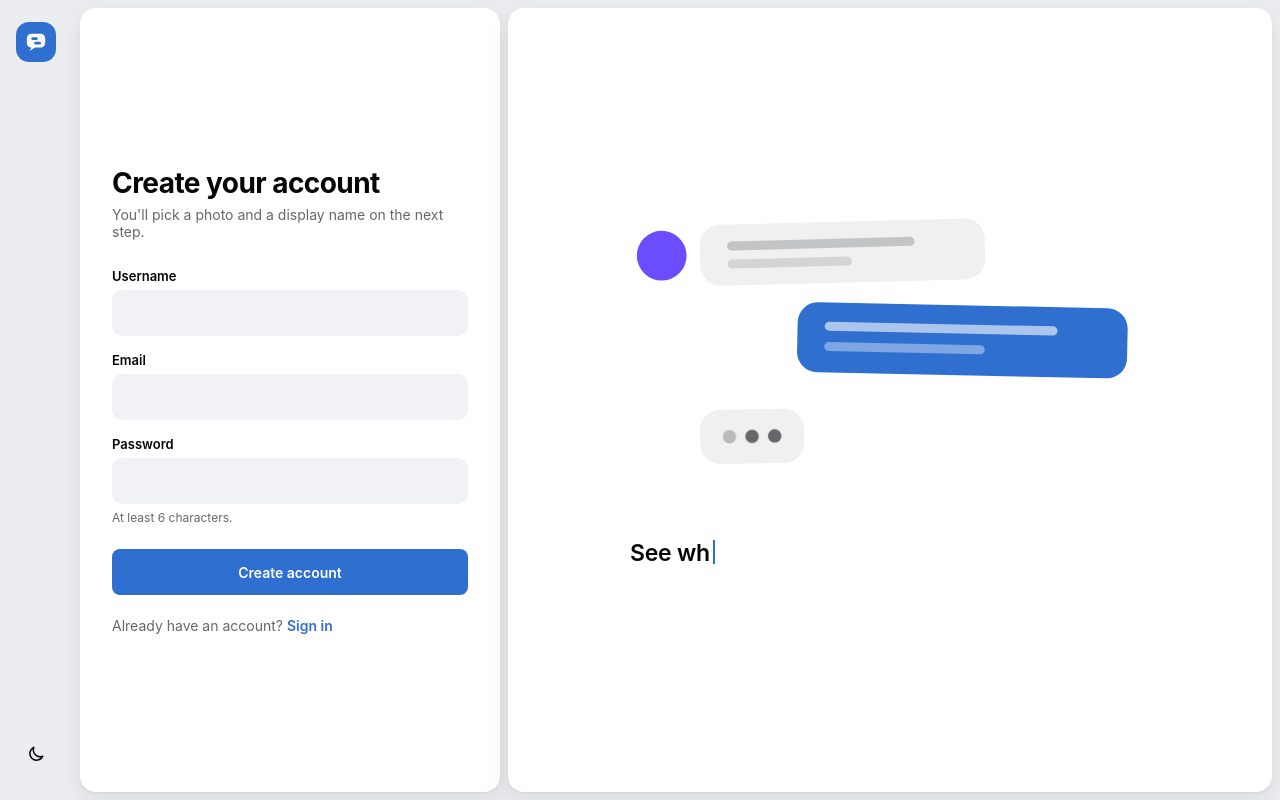
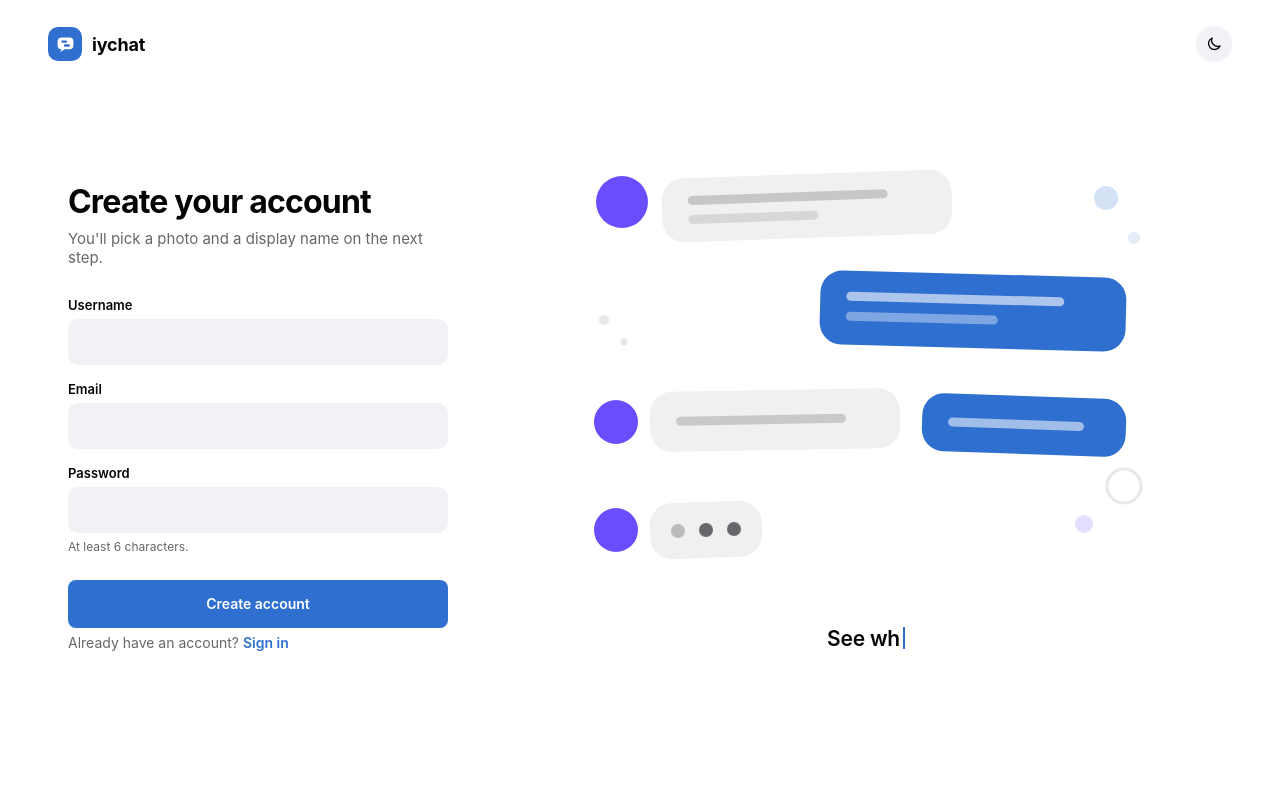
Before and after one commit to celestialharshu/iychat, a Next.js app in the folder client/: page /register in a window 1280 px wide. Built offline with nearby package versions, Linux system fonts and the light colour scheme; no server answers.

Commit message:
Redesign auth pages as standalone page with illustration

```diff
--- a/client/src/app/globals.css
+++ b/client/src/app/globals.css
@@ -928,78 +928,112 @@ input {
 }
 
 /* ---------- sign in / sign up ----------
-   The page is built out of the app's own shell: the icon rail, then a panel
-   where the chat list would sit (that's the form), then the big panel where a
-   thread would sit (that's a live-looking conversation). Same gutters, same
-   rounded panels, same colours as /chat. The column widths are the app's, so
-   this is never a 50/50 split.
+   Deliberately nothing like /chat. No icon rail, no floating panels, no grey
+   gutters — one clean open page, so it reads as the front door rather than the
+   app you're already inside. Form on the left, illustration on the right.
    ---------------------------------------- */
 
-.auth-shell {
+.auth-page {
+  min-height: 100dvh;
   display: flex;
-  min-height: 100dvh;
-  background: var(--app-bg);
-  padding: 8px 8px 8px 0;
-  gap: 8px;
+  flex-direction: column;
+  background: var(--panel);
 }
 
-/* the same 72px rail the app has: brand at the top, theme toggle at the bottom */
-.auth-rail {
-  width: 72px;
+.auth-topbar {
+  display: flex;
+  align-items: center;
+  justify-content: space-between;
   flex-shrink: 0;
+  padding: 26px 48px;
+}
+
+.auth-brand {
+  display: flex;
+  align-items: center;
+  gap: 10px;
+}
+
+.auth-brand-mark {
+  width: 34px;
+  height: 34px;
+  border-radius: 10px;
+  background: var(--blue);
+  color: #fff;
+  display: flex;
+  align-items: center;
+  justify-content: center;
+  flex-shrink: 0;
+}
+
+.auth-brand-name {
+  font-size: 18px;
+  font-weight: 700;
+  letter-spacing: -0.01em;
+}
+
+/* max-width + auto margins keep it from stretching thin on a big monitor */
+.auth-body {
+  flex: 1;
+  display: flex;
+  align-items: center;
+  gap: 72px;
+  width: 100%;
+  max-width: 1240px;
+  margin: 0 auto;
+  padding: 0 48px 56px;
+}
+
+/* a fixed column, so the split is never 50/50 no matter the screen */
+.auth-form-col {
+  flex: 0 0 380px;
+}
+
+.auth-heading {
+  font-size: 32px;
+  font-weight: 700;
+  letter-spacing: -0.025em;
+}
+
+.auth-lead {
+  font-size: 15px;
+  color: var(--text-muted);
+  margin-top: 8px;
+  margin-bottom: 30px;
+}
+
+.field-group {
+  margin-bottom: 16px;
+}
+
+.field-label {
+  display: block;
+  font-size: 13px;
+  font-weight: 600;
+  margin-bottom: 6px;
+}
+
+.auth-submit {
+  height: 48px;
+  margin-top: 10px;
+}
+
+.auth-art-col {
+  flex: 1;
+  min-width: 0;
   display: flex;
   flex-direction: column;
   align-items: center;
-  padding: 14px 0;
 }
 
-/* sits where the chat list sits */
-.auth-form-col {
-  flex: 0 0 420px;
-  display: flex;
-  background: var(--panel);
-  border-radius: var(--radius);
-  box-shadow: var(--shadow);
-  padding: 40px 32px;
-  overflow-y: auto;
+.auth-art {
+  display: block;
+  width: 100%;
+  max-width: 560px;
+  height: auto;
 }
 
-/* margin:auto rather than align-items:center — if the form ever grows taller
-   than the screen this still lets you scroll to the top of it */
-.auth-box {
-  width: 100%;
-  margin: auto;
-  text-align: left;
-}
-
-/* the illustration panel, where an open conversation would sit */
-.auth-aside {
-  flex: 1;
-  min-width: 0;
-  display: flex;
-  align-items: center;
-  justify-content: center;
-  background: var(--panel);
-  border-radius: var(--radius);
-  box-shadow: var(--shadow);
-  padding: 56px;
-  overflow: hidden;
-  user-select: none;
-}
-
-.auth-aside-inner {
-  width: 100%;
-  max-width: 520px;
-}
-
-.auth-aside-art {
-  display: block;
-  width: 100%;
-  height: auto;
-  margin-bottom: 44px;
-}
-
-/* the three dots in the illustration reuse the typing animation from the app */
+/* the three dots in the illustration reuse the app's typing animation */
 .art-dot {
   animation: bounce 1.3s infinite ease-in-out;
 }
@@ -1012,10 +1046,14 @@ input {
   animation-delay: 0.32s;
 }
 
-/* min-height reserves room for two lines, so nothing below jumps around as
-   the sentence types itself out and then deletes again */
+/* min-height reserves room for two lines, so nothing shifts as the sentence
+   types itself out and then deletes again */
 .auth-typed {
-  font-size: 23px;
+  width: 100%;
+  max-width: 560px;
+  margin-top: 34px;
+  text-align: center;
+  font-size: 21px;
   font-weight: 600;
   line-height: 1.4;
   letter-spacing: -0.01em;
@@ -1038,97 +1076,25 @@ input {
   }
 }
 
-/* the brand + theme toggle only appear here once the rail is gone */
-.auth-mobile-head {
-  display: none;
-  align-items: center;
-  justify-content: space-between;
-  margin-bottom: 36px;
-}
-
-.auth-brand {
-  display: flex;
-  align-items: center;
-  gap: 10px;
-}
-
-.auth-brand-mark {
-  width: 34px;
-  height: 34px;
-  border-radius: 10px;
-  background: var(--blue);
-  color: #fff;
-  display: flex;
-  align-items: center;
-  justify-content: center;
-  flex-shrink: 0;
-}
-
-.auth-brand-name {
-  font-size: 17px;
-  font-weight: 700;
-  letter-spacing: -0.01em;
-}
-
-.auth-heading {
-  font-size: 28px;
-  font-weight: 700;
-  letter-spacing: -0.02em;
-}
-
-.auth-lead {
-  font-size: 14px;
-  color: var(--text-muted);
-  margin-top: 6px;
-  margin-bottom: 28px;
-}
-
-.field-group {
-  margin-bottom: 16px;
-}
-
-.field-label {
-  display: block;
-  font-size: 13px;
-  font-weight: 600;
-  margin-bottom: 6px;
-}
-
-.auth-submit {
-  height: 46px;
-  margin-top: 8px;
-}
-
-.auth-box .auth-foot {
-  margin-top: 22px;
-}
-
-/* no room for three columns on a laptop this small, so the form takes the lot
-   and the brand + toggle move inside it */
+/* no room for the illustration on a laptop this small — the form takes over */
 @media (max-width: 1000px) {
-  .auth-shell {
-    padding: 0;
-    gap: 0;
+  .auth-topbar {
+    padding: 20px 24px;
   }
 
-  .auth-rail,
-  .auth-aside {
+  .auth-body {
+    gap: 0;
+    padding: 0 24px 40px;
+  }
+
+  .auth-art-col {
     display: none;
   }
 
   .auth-form-col {
     flex: 1;
-    border-radius: 0;
-    box-shadow: none;
-    padding: 32px 24px;
-  }
-
-  .auth-box {
     max-width: 380px;
-  }
-
-  .auth-mobile-head {
-    display: flex;
+    margin: 0 auto;
   }
 }
 
--- a/client/src/app/register/page.js
+++ b/client/src/app/register/page.js
@@ -37,26 +37,8 @@ export default function RegisterPage() {
   const ThemeIcon = theme === "light" ? MoonIcon : SunIcon;
 
   return (
-    <div className="auth-shell">
-      <aside className="auth-rail">
-        <div className="logo-mark">
-          <LogoMark size={22} />
-        </div>
-
-        <div className="rail-spacer" />
-
-        <button
-          className="rail-btn"
-          onClick={toggleTheme}
-          aria-label="Toggle dark mode"
-        >
-          <ThemeIcon />
-        </button>
-      </aside>
-
-      <div className="auth-form-col">
-        <form className="auth-box" onSubmit={handleSubmit}>
-          <div className="auth-mobile-head">
+    <div className="auth-page">
+      <header className="auth-topbar">
         <div className="auth-brand">
           <span className="auth-brand-mark">
             <LogoMark size={19} />
@@ -65,15 +47,17 @@ export default function RegisterPage() {
         </div>
 
         <button
-              type="button"
           className="icon-btn"
           onClick={toggleTheme}
           aria-label="Toggle dark mode"
         >
           <ThemeIcon size={18} />
         </button>
-          </div>
+      </header>
 
+      <main className="auth-body">
+        <div className="auth-form-col">
+          <form onSubmit={handleSubmit}>
             <h1 className="auth-heading">Create your account</h1>
             <p className="auth-lead">
               You&apos;ll pick a photo and a display name on the next step.
@@ -127,7 +111,10 @@ export default function RegisterPage() {
                 autoComplete="new-password"
                 required
               />
-            <p className="profile-note" style={{ textAlign: "left", marginTop: 6 }}>
+              <p
+                className="profile-note"
+                style={{ textAlign: "left", marginTop: 6 }}
+              >
                 At least 6 characters.
               </p>
             </div>
@@ -147,6 +134,7 @@ export default function RegisterPage() {
         </div>
 
         <AuthArt />
+      </main>
     </div>
   );
 }
--- a/client/src/components/AuthArt.js
+++ b/client/src/components/AuthArt.js
@@ -2,16 +2,14 @@
 
 import Typewriter from "./Typewriter";
 
-// The right-hand panel of the sign in / sign up pages: a flat illustration
-// with a line of text that types itself out underneath.
+// The illustration on the right of the sign in / sign up pages.
 //
-// The illustration is drawn from the same shapes the logo uses — a bubble with
-// message bars in it — so it belongs to the app rather than looking like stock
-// art. Fills come from CSS variables, so it repaints itself in dark mode.
-// Flat colours only: no gradients anywhere.
+// It's a collage, not a screenshot: bubbles scattered at slight angles, a
+// couple of avatars, and some floating accent shapes. The angles are what stop
+// it reading as a picture of the UI — a real interface never sits crooked.
 //
-// The bubbles are nudged a degree or two off square. That's what stops it
-// reading as a screenshot of the UI and makes it read as a drawing.
+// Everything is a flat fill pulled from a CSS variable, so it repaints itself
+// in dark mode and there are no gradients anywhere.
 
 const PHRASES = [
   "Messages land the moment you send them.",
@@ -19,57 +17,63 @@ const PHRASES = [
   "Follow someone, and start talking.",
 ];
 
+// the same person all the way through, so they keep the same avatar colour
+const THEM = "#6b4dff";
+
 export default function AuthArt() {
   return (
-    <aside className="auth-aside">
-      <div className="auth-aside-inner">
-        <svg
-          className="auth-aside-art"
-          viewBox="0 0 460 260"
-          aria-hidden="true"
-        >
-          {/* their message */}
-          <g transform="rotate(-1.5 188 47)">
-            <circle cx="28" cy="46" r="22" fill="#6b4dff" />
-            <rect
-              x="62"
-              y="20"
-              width="252"
-              height="54"
-              rx="18"
-              fill="var(--bubble-in)"
+    <div className="auth-art-col">
+      <svg className="auth-art" viewBox="0 0 560 440" aria-hidden="true">
+        {/* --- floating accents, just to fill the corners --- */}
+        <circle cx="520" cy="48" r="12" fill="var(--blue)" opacity="0.2" />
+        <circle cx="548" cy="88" r="6" fill="var(--blue)" opacity="0.12" />
+        <circle cx="498" cy="374" r="9" fill={THEM} opacity="0.18" />
+        <circle
+          cx="538"
+          cy="336"
+          r="17"
+          fill="none"
+          stroke="var(--divider)"
+          strokeWidth="3"
         />
-            <rect x="86" y="35" width="166" height="8" rx="4" fill="var(--text-muted)" opacity="0.32" />
-            <rect x="86" y="51" width="110" height="8" rx="4" fill="var(--text-muted)" opacity="0.2" />
+        <circle cx="18" cy="170" r="5" fill="var(--divider)" />
+        <circle cx="38" cy="192" r="3.5" fill="var(--divider)" />
+
+        {/* --- them --- */}
+        <circle cx="36" cy="52" r="26" fill={THEM} />
+        <g transform="rotate(-2 221 56)">
+          <rect x="76" y="24" width="290" height="64" rx="22" fill="var(--bubble-in)" />
+          <rect x="102" y="42" width="200" height="9" rx="4.5" fill="var(--text-muted)" opacity="0.3" />
+          <rect x="102" y="61" width="130" height="9" rx="4.5" fill="var(--text-muted)" opacity="0.18" />
         </g>
 
-          {/* yours, in the app's blue */}
-          <g transform="rotate(1.2 294 125)">
-            <rect
-              x="148"
-              y="94"
-              width="292"
-              height="62"
-              rx="18"
-              fill="var(--bubble-out)"
-            />
-            <rect x="172" y="111" width="206" height="8" rx="4" fill="#fff" opacity="0.6" />
-            <rect x="172" y="129" width="142" height="8" rx="4" fill="#fff" opacity="0.38" />
+        {/* --- you --- */}
+        <g transform="rotate(1.5 387 161)">
+          <rect x="234" y="124" width="306" height="74" rx="22" fill="var(--bubble-out)" />
+          <rect x="260" y="145" width="218" height="9" rx="4.5" fill="#fff" opacity="0.6" />
+          <rect x="260" y="165" width="152" height="9" rx="4.5" fill="#fff" opacity="0.38" />
         </g>
 
-          {/* they're typing back — these three actually bounce */}
-          <g transform="rotate(-1 108 210)">
-            <rect
-              x="62"
-              y="186"
-              width="92"
-              height="48"
-              rx="18"
-              fill="var(--bubble-in)"
-            />
-            <circle className="art-dot" cx="88" cy="210" r="6" fill="var(--text-muted)" />
-            <circle className="art-dot" cx="108" cy="210" r="6" fill="var(--text-muted)" />
-            <circle className="art-dot" cx="128" cy="210" r="6" fill="var(--text-muted)" />
+        {/* --- them again --- */}
+        <circle cx="30" cy="272" r="22" fill={THEM} />
+        <g transform="rotate(-1 189 270)">
+          <rect x="64" y="240" width="250" height="60" rx="22" fill="var(--bubble-in)" />
+          <rect x="90" y="265" width="170" height="9" rx="4.5" fill="var(--text-muted)" opacity="0.28" />
+        </g>
+
+        {/* --- you, short one --- */}
+        <g transform="rotate(2 438 275)">
+          <rect x="336" y="246" width="204" height="58" rx="22" fill="var(--bubble-out)" />
+          <rect x="362" y="270" width="136" height="9" rx="4.5" fill="#fff" opacity="0.55" />
+        </g>
+
+        {/* --- they're typing back; these three actually bounce --- */}
+        <circle cx="30" cy="380" r="22" fill={THEM} />
+        <g transform="rotate(-2 120 380)">
+          <rect x="64" y="352" width="112" height="56" rx="22" fill="var(--bubble-in)" />
+          <circle className="art-dot" cx="92" cy="380" r="7" fill="var(--text-muted)" />
+          <circle className="art-dot" cx="120" cy="380" r="7" fill="var(--text-muted)" />
+          <circle className="art-dot" cx="148" cy="380" r="7" fill="var(--text-muted)" />
         </g>
       </svg>
 
@@ -77,6 +81,5 @@ export default function AuthArt() {
         <Typewriter phrases={PHRASES} />
       </p>
     </div>
-    </aside>
   );
 }
```
Also changed, not shown: client/src/app/login/page.js (+10 -25 lines). Lines whose indentation alone changed are shown as unchanged.
